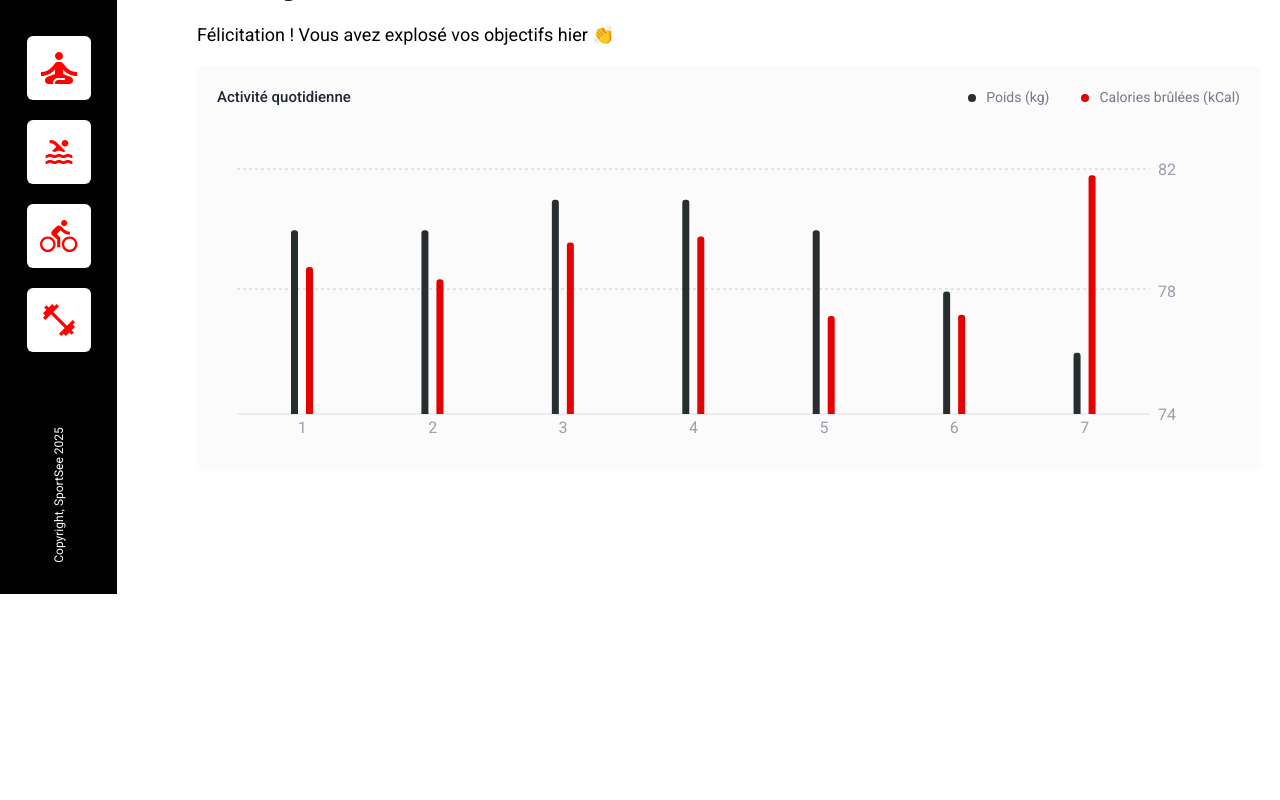
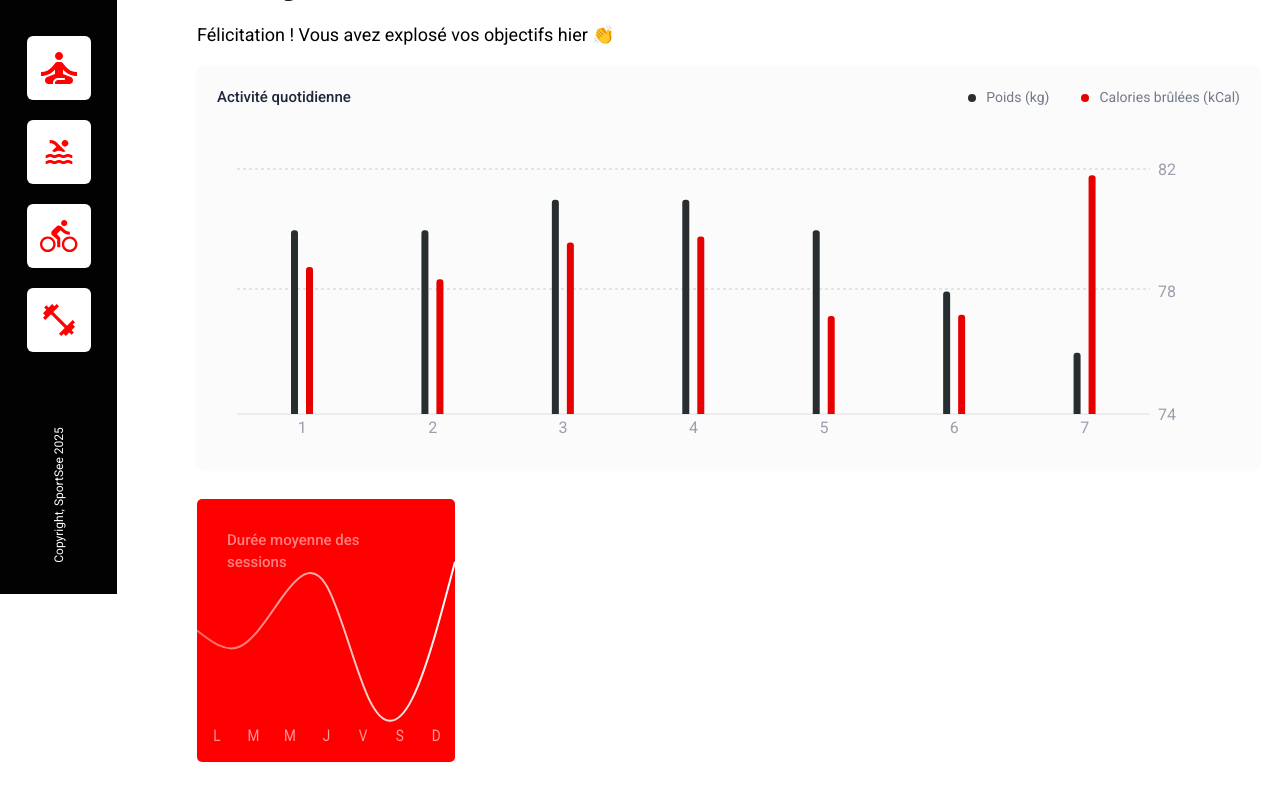
Before and after one commit to Younnbzh/projet12-sportsee, a React (Vite) app in the folder SportSee/: page / in a window 1280 px wide. Shown: the part 206-1006 px from the top of the page. Before the commit the page ends 800 px from the top, so only its background shows below. Built offline with nearby package versions, Linux system fonts and the light colour scheme.

Commit message:
User Story #12 - LineChart durée sessions

```diff
--- a/SportSee/src/components/userAverage.jsx
+++ b/SportSee/src/components/userAverage.jsx
@@ -1,5 +1,6 @@
 import React, { useState, useEffect } from 'react';
 import { getUserAverage } from '../services/api';
+import { LineChart, Line, XAxis, YAxis, Tooltip, ResponsiveContainer, Rectangle } from 'recharts';
 import '../styles/components/userAverage.css';
 
 function userAverage({ userId }) {
@@ -11,7 +12,11 @@ function userAverage({ userId }) {
       try {
         const data = await getUserAverage(userId);
         if (data) {
-          setAverageData(data);
+          const formattedData = data.sessions.map(session => ({
+            day: getDayLabel(session.day),
+            sessionLength: session.sessionLength
+          }));
+          setAverageData(formattedData);
         } else {
           setError('Utilisateur non trouvé');
         }
@@ -24,11 +29,82 @@ function userAverage({ userId }) {
     fetchAverageData();
   }, [userId]);
 
+  // formattage
+  const getDayLabel = (day) => {
+    const days = ['L', 'M', 'M', 'J', 'V', 'S', 'D'];
+    return days[day - 1];
+  };
+  // tooltip
+  const CustomTooltip = ({ active, payload }) => {
+    if (active && payload && payload.length) {
+      return (
+        <div className="average-tooltip">
+          <p>{`${payload[0].value} min`}</p>
+        </div>
+      );
+    }
+    return null;
+  };
+  // effet survol
+  const CustomCursor = ({ points }) => {
+    return (
+      <Rectangle
+        fill="rgba(0, 0, 0, 0.15)"
+        x={points[0].x}
+        width={500}
+        height={300}
+      />
+    );
+  };
+
   if (error) return <div className="error">{error}</div>;
   if (!averageData) return <div className="error">Aucune donnée disponible</div>;
 
   return (
-    console.log('averageData:', averageData)
+    <div className="average-chart">
+      <h3 className="average-title">Durée moyenne des sessions</h3>
+      <ResponsiveContainer>
+        <LineChart
+          data={averageData}
+          margin={{ top: 40, right: 10, left: 10, bottom: 10 }}
+        >
+          <defs>
+            <linearGradient id="lineGradient" x1="0%" y1="0%" x2="100%" y2="0%">
+              <stop offset="0%" stopColor="rgba(255, 255, 255, 0.4)" />
+              <stop offset="100%" stopColor="rgba(255, 255, 255, 1)" />
+            </linearGradient>
+          </defs>
+          <XAxis
+            dataKey="day"
+            axisLine={false}
+            tickLine={false}
+            tick={{ fill: 'rgba(255, 255, 255, 0.6)' }}
+            padding={{ left: 10, right: 10 }}
+          />
+          <YAxis
+            hide={true}
+            domain={['dataMin - 10', 'dataMax + 10']}
+          />
+          <Tooltip
+            content={<CustomTooltip />}
+            cursor={<CustomCursor />}
+          />
+          <Line
+            type="natural"
+            dataKey="sessionLength"
+            stroke="url(#lineGradient)"
+            strokeWidth={2}
+            dot={false}
+            activeDot={{
+              r: 4,
+              stroke: "rgba(255, 255, 255, 0.6)",
+              strokeWidth: 2,
+              fill: "white"
+            }}
+          />
+        </LineChart>
+      </ResponsiveContainer>
+    </div>
   );
 }
 
--- a/SportSee/src/styles/components/userAverage.css
+++ b/SportSee/src/styles/components/userAverage.css
@@ -0,0 +1,41 @@
+.average-chart {
+    background-color: #FF0000;
+    border-radius: 5px;
+    padding: 0px;
+    box-shadow: 0px 2px 4px rgba(0, 0, 0, 0.02);
+    margin-bottom: 30px;
+    position: relative;
+    color: white;
+    width: 258px;
+    height: 263px;
+    overflow: hidden;
+  }
+  .average-chart .recharts-responsive-container {
+    width: calc(100% + 40px)!important;
+    height: 263px;
+    min-width: 0px;
+    margin-left: -20px;
+  }
+  .average-chart .recharts-xAxis {
+    transform: scaleX(0.85) translateX(27px);
+  }
+  .average-title {
+    font-size: 15px;
+    font-weight: 500;
+    opacity: 0.5;
+    position: absolute;
+    top: 30px;
+    left: 30px;
+    right: 40px;
+    margin: 0;
+  }
+
+  .average-tooltip {
+    background-color: white;
+    color: black;
+    padding: 1px 10px;
+    font-size: 10px;
+    text-align: center;
+    border: none;
+    box-shadow: 0px 1px 2px rgba(0, 0, 0, 0.1);
+  }
```
